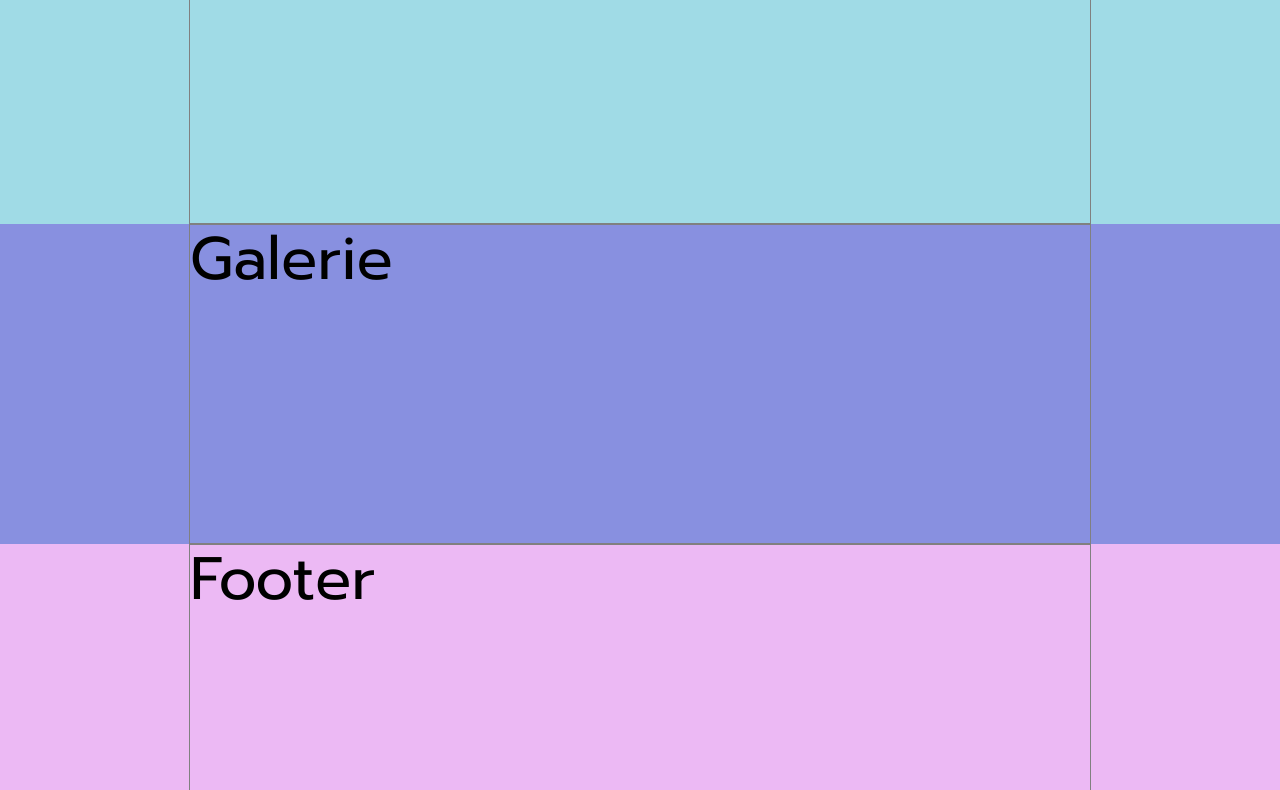
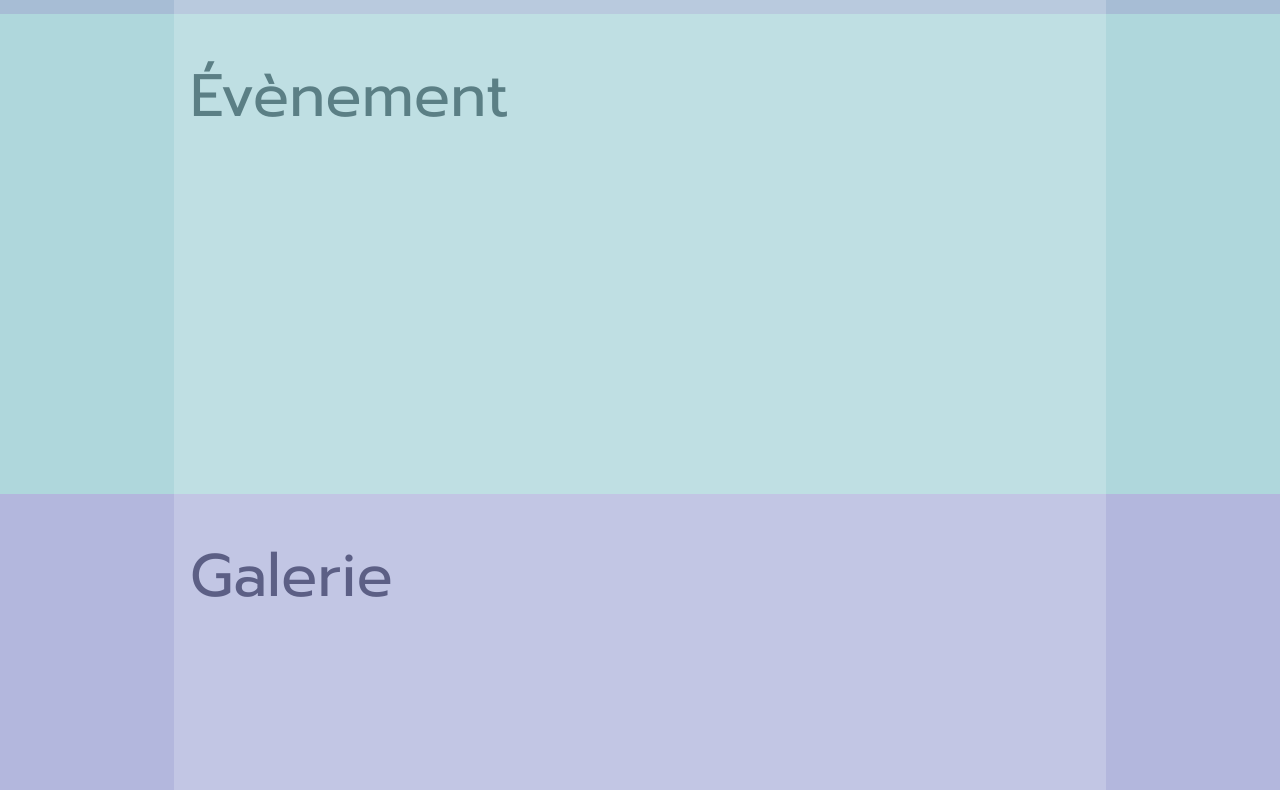
Before and after one commit to GabriellePelletier/4w4-gr1-t, a plain HTML site: page index.htm in a window 1280 px wide. Shown: the part 736-1526 px from the top of the page. Drawn offline with Linux system fonts and the light colour scheme.

Commit message:
Chagement des couleurs, ajout de clamp et d'une image

```diff
--- a/style.css
+++ b/style.css
@@ -12,11 +12,15 @@ Text Domain: theme-gabrielle
 
 */
 :root {
-  --couleur-arriere-entete: #ed8181;
-  --couleur-arriere-accueil: #c4e69a;
-  --couleur-arriere-evenement: #a0dbe6;
-  --couleur-arriere-galerie: #8890e0;
-  --couleur-arriere-footer: #ecb9f4;
+  --couleur-arriere-entete: #7078be83;
+  --couleur-arriere-accueil: #5781ae85;
+  --couleur-arriere-evenement: #63b1bb82;
+  --couleur-arriere-galerie: #646dba7d;
+  --couleur-arriere-footer: #0d090da4;
+  --transparence-h1: rgba(17, 22, 43, 0.631);
+  --transparence-h1-valeur: 0.7;
+  --transparence-section: 0.3;
+  --valeur-largeur-galerie: 70vw;
 }
 
 * {
@@ -33,34 +37,49 @@ body {
 .global {
   display: flex;
   justify-content: center;
-  min-height: 40vh;
+  min-height: 60vh;
 }
 
 .global > section,
 .global > header,
 .global > footer {
   flex: 0 1 900px;
-  border: 1px solid grey;
+  padding: 3rem 1rem;
+  background-color: rgba(255, 255, 255, 0.2);
 }
 
 #accueil {
   background-color: var(--couleur-arriere-accueil);
+  color: rgba(49, 63, 92, var(--transparence-h1-valeur));
+}
+
+#entete,
+#footer {
+  min-height: 20vh;
 }
 
 #entete {
-  background-color: var(--couleur-arriere-entete);
+  color: var(--transparence-h1);
+  background-image: url(https://img.freepik.com/photos-gratuite/belles-fleurs-gouttes-eau_23-2150705688.jpg);
+  background-repeat: no-repeat;
+  background-size: cover;
+  filter: opacity(80%);
 }
 
 #evenement {
   background-color: var(--couleur-arriere-evenement);
+  color: rgba(49, 86, 92, var(--transparence-h1-valeur));
 }
 
 #galerie {
+  height: var(--valeur-largeur-galerie);
   background-color: var(--couleur-arriere-galerie);
+  color: rgba(49, 51, 92, var(--transparence-h1-valeur));
 }
 
 #footer {
   background-color: var(--couleur-arriere-footer);
+  color: rgba(255, 255, 255, var(--transparence-h1-valeur));
 }
 
 h1 {
```
Also changed, not shown: 2 other files.
